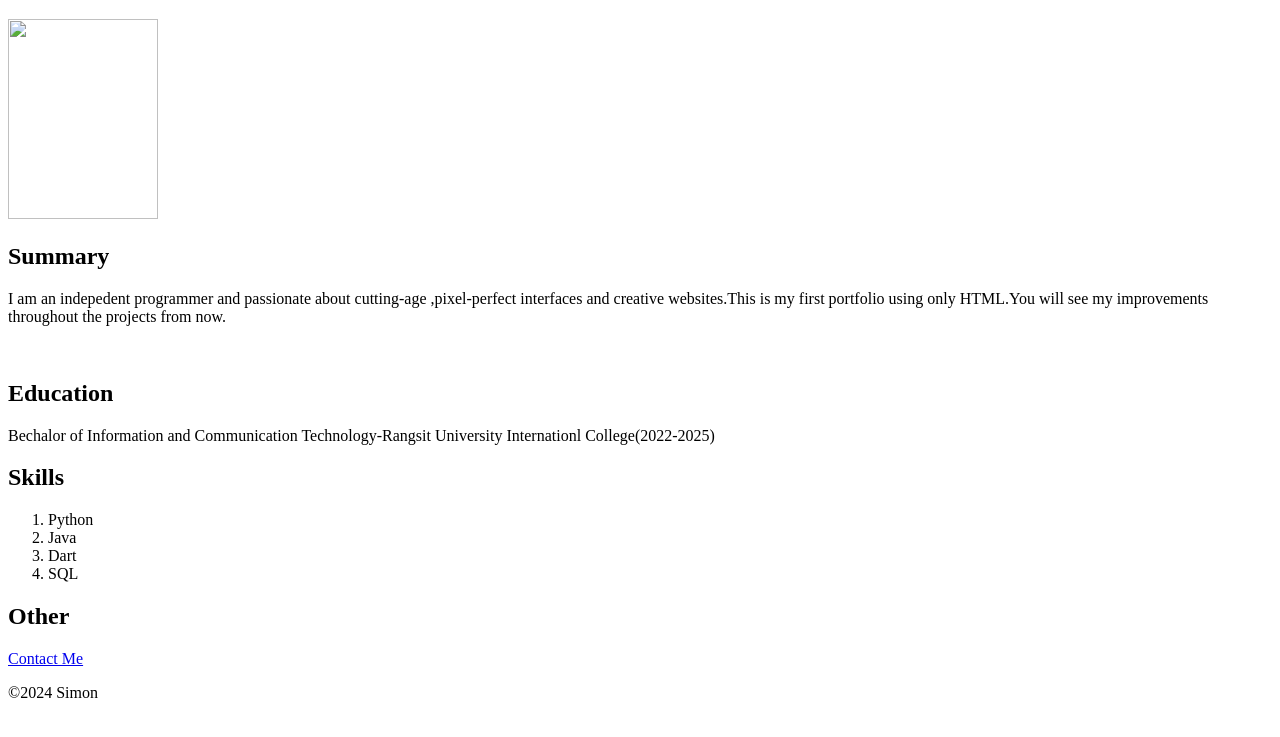
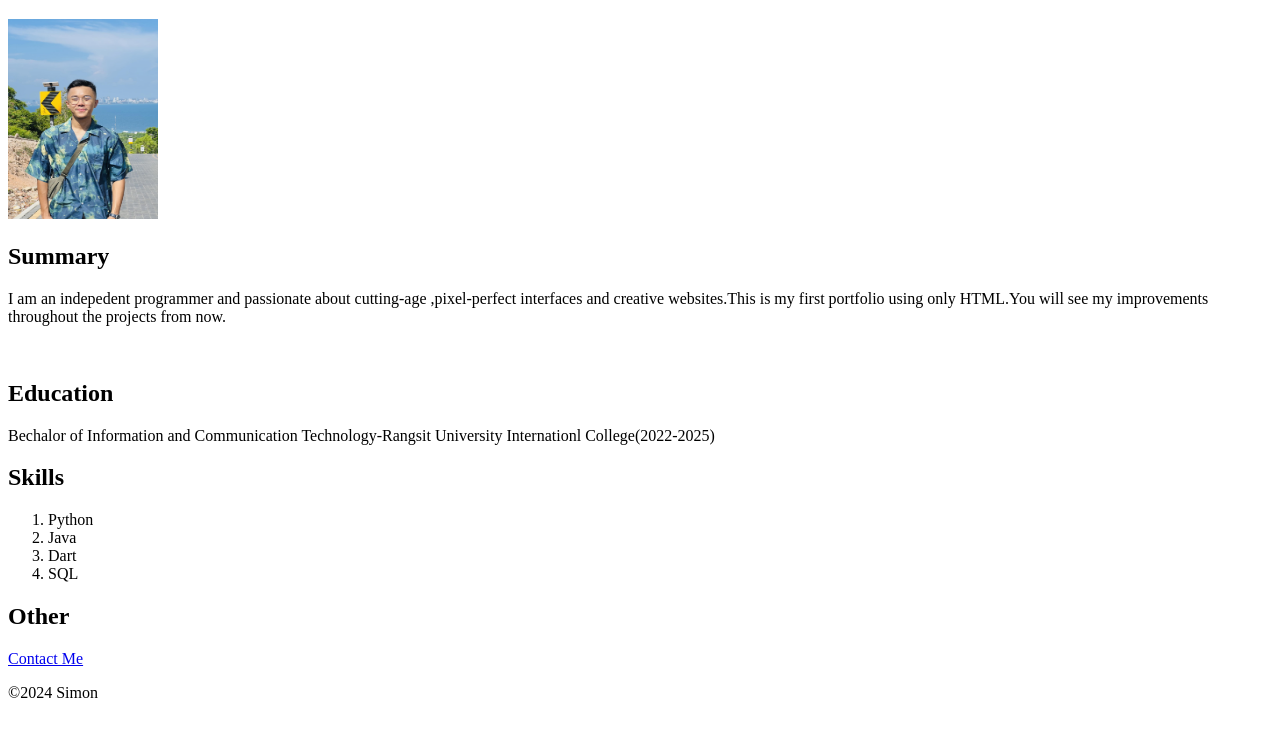
Before and after one commit to swamsimon/PortfolioHTML, a plain HTML site: page index.html in a window 1280 px wide. Shown: the part 61-798 px from the top of the page. Drawn offline with Linux system fonts and the light colour scheme.

Commit message:
Update index.html

```diff
--- a/index.html
+++ b/index.html
@@ -7,7 +7,7 @@
 </head>
 <body>
     <h1> Hey! My name is Swam Yee Zaw But You can call me Simon</h1>
-    <img src="./img/swamsimon.jpg" width="150" height="200">
+    <img src="./swamsimon.jpg" width="150" height="200">
     <h2>Summary</h2>
     <p>I am an indepedent programmer and passionate about cutting-age ,pixel-perfect interfaces and creative websites.This is my first portfolio using only HTML.You will see my improvements throughout the projects from now.</p>
     <br>
```
